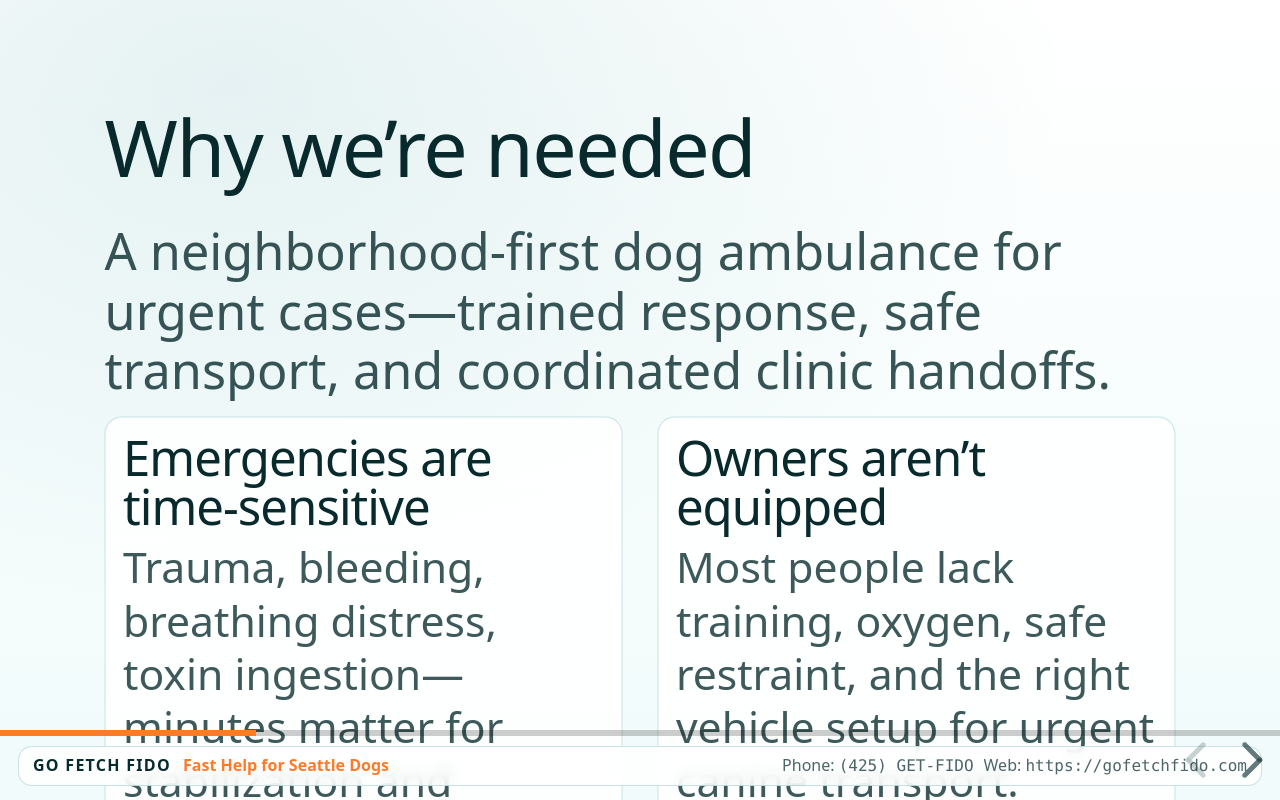
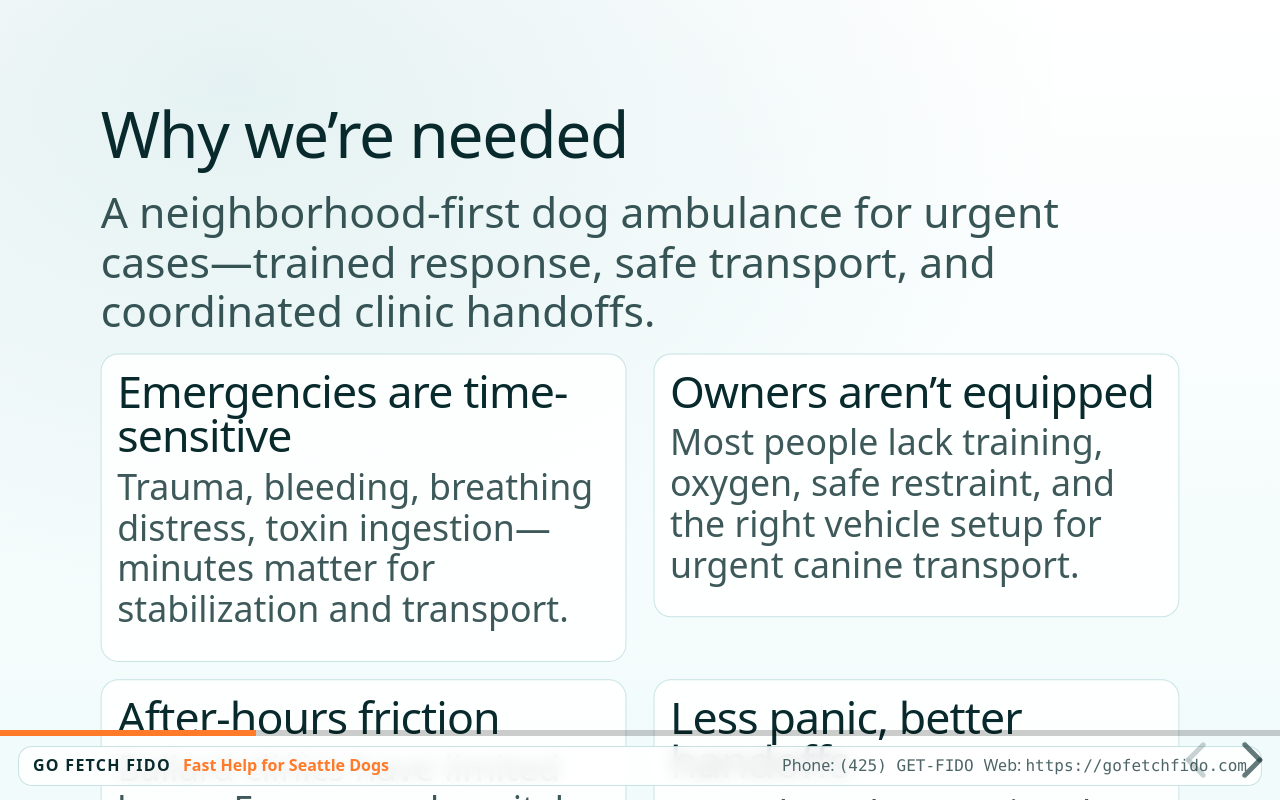
Before and after one commit to jpopdigitalc/go-fetch-fido-deck, a website: page docs/index.html in a window 1280 px wide. Both pictures are taken after a click on the button "next slide". Drawn offline with Linux system fonts and the light colour scheme.

Commit message:
Tighten site layout to avoid footer overlap

```diff
--- a/docs/styles/site.css
+++ b/docs/styles/site.css
@@ -1,7 +1,14 @@
 /* GO FETCH FIDO marketing site styling (Reveal.js-based) */
 
+.reveal.site {
+  /* Slightly smaller than deck so content fits */
+  font-size: 40px;
+  /* Footer safe area tuned for site slides */
+  --gff-footer-safe: 64px;
+}
+
 .site .slides section {
-  padding: 56px 88px calc(104px + var(--gff-footer-safe));
+  padding: 50px 84px calc(72px + var(--gff-footer-safe));
 }
 
 .site .hero {
@@ -26,8 +33,8 @@
 }
 
 .site .lede {
-  font-size: 1.18em;
-  line-height: 1.18;
+  font-size: 1.10em;
+  line-height: 1.16;
   color: rgba(8, 42, 44, 0.80);
   max-width: 44ch;
 }
@@ -102,7 +109,7 @@
 .site .section-grid {
   display: grid;
   grid-template-columns: 1fr 1fr;
-  gap: 24px 36px;
+  gap: 18px 28px;
   align-items: start;
 }
 
@@ -110,7 +117,7 @@
   background: rgba(255, 255, 255, 0.86);
   border: 1px solid rgba(13, 127, 134, 0.22);
   border-radius: 18px;
-  padding: 16px 18px;
+  padding: 14px 16px;
 }
 
 .site .callout h3 {
@@ -121,6 +128,22 @@
 .site .callout p,
 .site .callout li {
   color: rgba(8, 42, 44, 0.78);
+  font-size: 0.92em;
+  line-height: 1.14;
+}
+
+.site h2 {
+  font-size: 1.65em;
+  margin-bottom: 22px;
+}
+
+.site ul,
+.site ol {
+  margin-bottom: 0.6em;
+}
+
+.site li {
+  margin: 0.22em 0;
 }
 
 .site .team-grid {
--- a/styles/site.css
+++ b/styles/site.css
@@ -1,7 +1,14 @@
 /* GO FETCH FIDO marketing site styling (Reveal.js-based) */
 
+.reveal.site {
+  /* Slightly smaller than deck so content fits */
+  font-size: 40px;
+  /* Footer safe area tuned for site slides */
+  --gff-footer-safe: 64px;
+}
+
 .site .slides section {
-  padding: 56px 88px calc(104px + var(--gff-footer-safe));
+  padding: 50px 84px calc(72px + var(--gff-footer-safe));
 }
 
 .site .hero {
@@ -26,8 +33,8 @@
 }
 
 .site .lede {
-  font-size: 1.18em;
-  line-height: 1.18;
+  font-size: 1.10em;
+  line-height: 1.16;
   color: rgba(8, 42, 44, 0.80);
   max-width: 44ch;
 }
@@ -102,7 +109,7 @@
 .site .section-grid {
   display: grid;
   grid-template-columns: 1fr 1fr;
-  gap: 24px 36px;
+  gap: 18px 28px;
   align-items: start;
 }
 
@@ -110,7 +117,7 @@
   background: rgba(255, 255, 255, 0.86);
   border: 1px solid rgba(13, 127, 134, 0.22);
   border-radius: 18px;
-  padding: 16px 18px;
+  padding: 14px 16px;
 }
 
 .site .callout h3 {
@@ -121,6 +128,22 @@
 .site .callout p,
 .site .callout li {
   color: rgba(8, 42, 44, 0.78);
+  font-size: 0.92em;
+  line-height: 1.14;
+}
+
+.site h2 {
+  font-size: 1.65em;
+  margin-bottom: 22px;
+}
+
+.site ul,
+.site ol {
+  margin-bottom: 0.6em;
+}
+
+.site li {
+  margin: 0.22em 0;
 }
 
 .site .team-grid {
```
